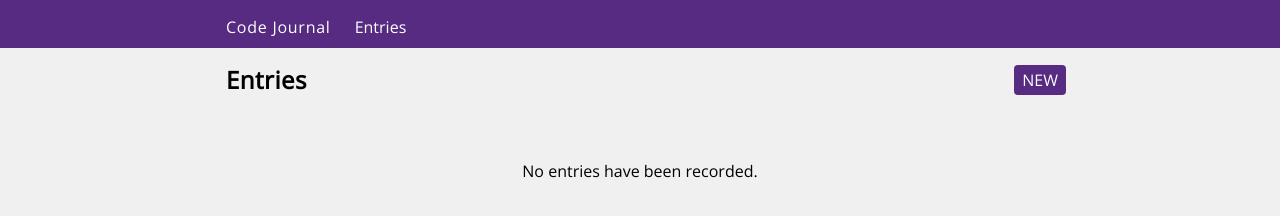
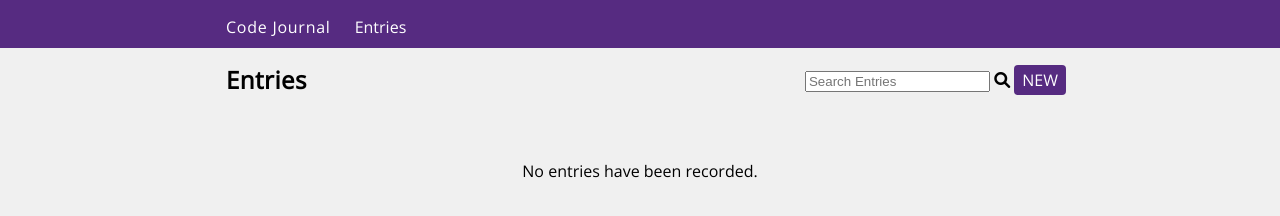
Before and after one commit to brandon-moy/code-journal, a website: page index.html in a window 1280 px wide. Drawn offline with nearby package versions, Linux system fonts and the light colour scheme.

Commit message:
Create a search box a user can type their search into.

```diff
--- a/index.html
+++ b/index.html
@@ -67,7 +67,11 @@
       <div class="container" id="entries-page">
         <div class="entry-display row space-between center">
           <h3 class="entry-header" id="entry-header">Entries</h3>
-          <a href="#entry-form" class="new-entry" id="entry-form">NEW</a>
+          <div>
+            <input type="text" class="search" placeholder="Search Entries">
+            <i class="search-icon fa-solid fa-magnifying-glass"></i>
+            <a href="#entry-form" class="new-entry" id="entry-form">NEW</a>
+          </div>
         </div>
         <p class="no-entry">
           No entries have been recorded.
```
